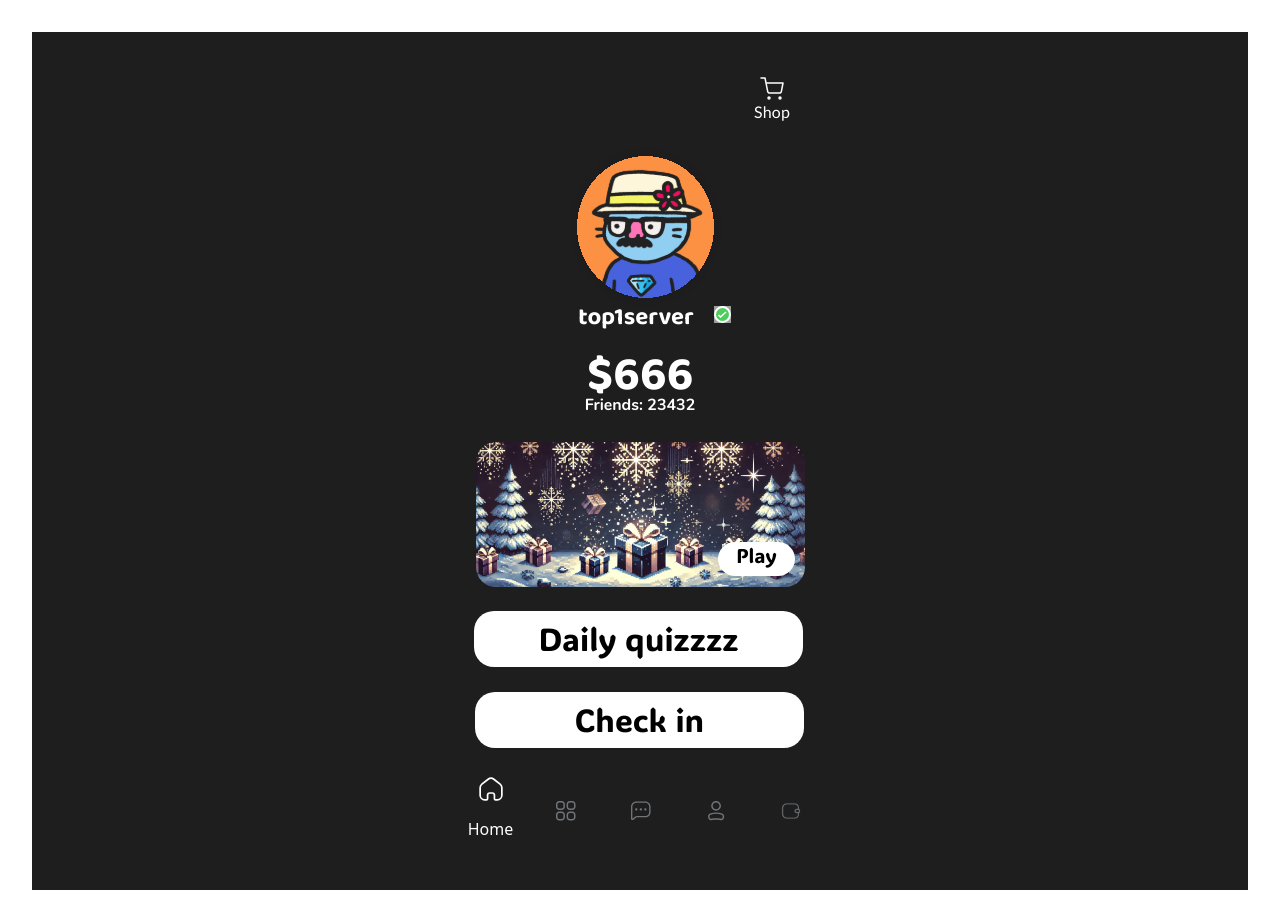
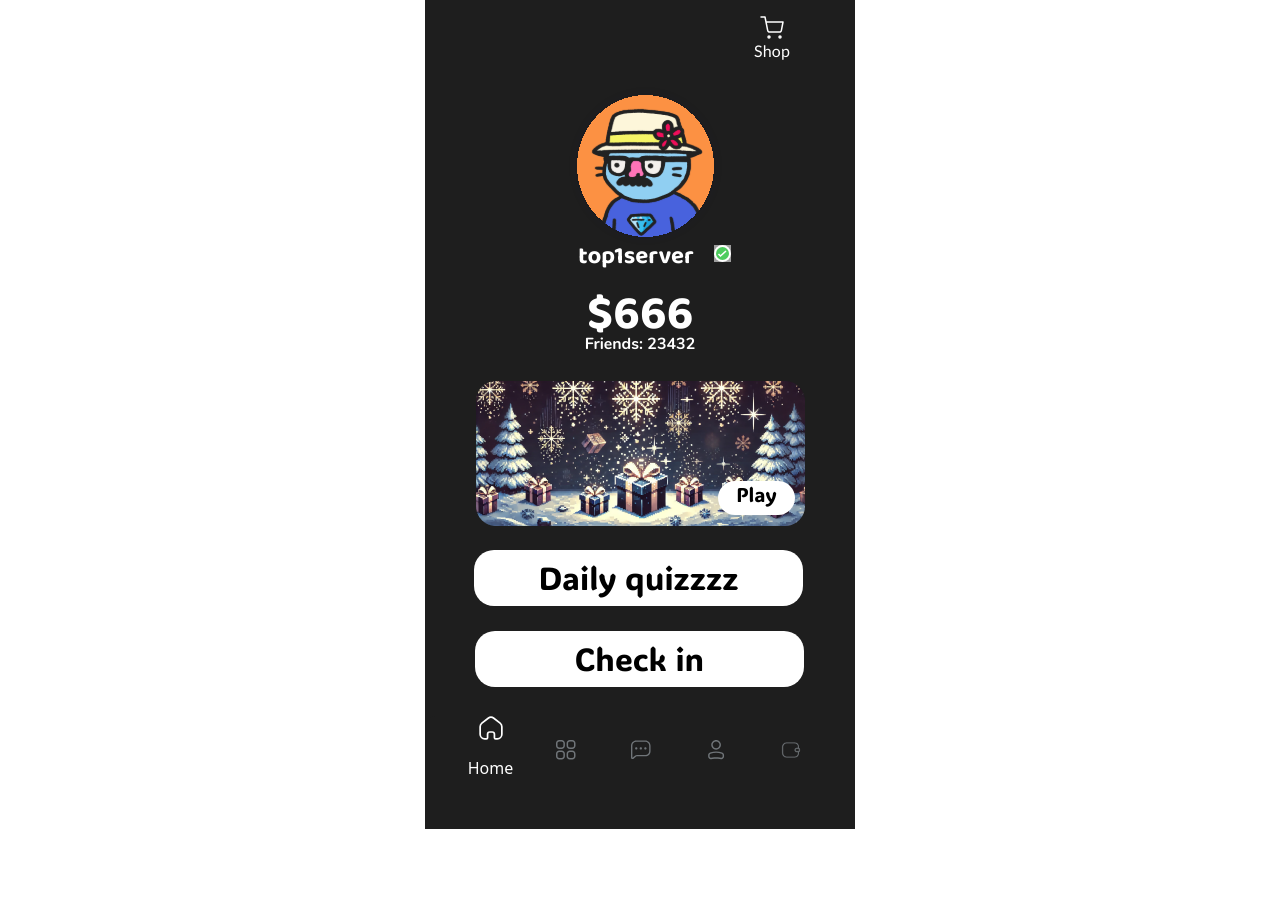
Before and after one commit to tungleanh0902/learn-to-earn-fe, a React (Vite) app: page / in a window 1280 px wide. After the commit the page ends 829 px from the top, so only its background shows below. Built offline with nearby package versions, Linux system fonts and the light colour scheme; grey boxes are pictures that could not be loaded.

Commit message:
Fix css style

```diff
--- a/src/App.css
+++ b/src/App.css
@@ -1,5 +1,10 @@
 #root {
-  max-width: 1280px;
+  display:flex;
+  justify-content: center;
+  align-items: center;
+  height: 100vh;
+  width: 100vw;
+  /* max-width: 1280px; */
   margin: 0 auto;
   padding: 2rem;
   text-align: center;
```
